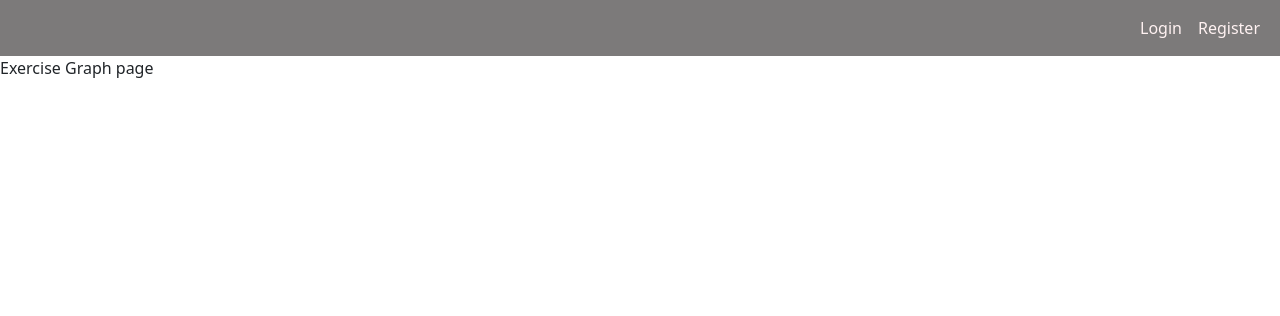
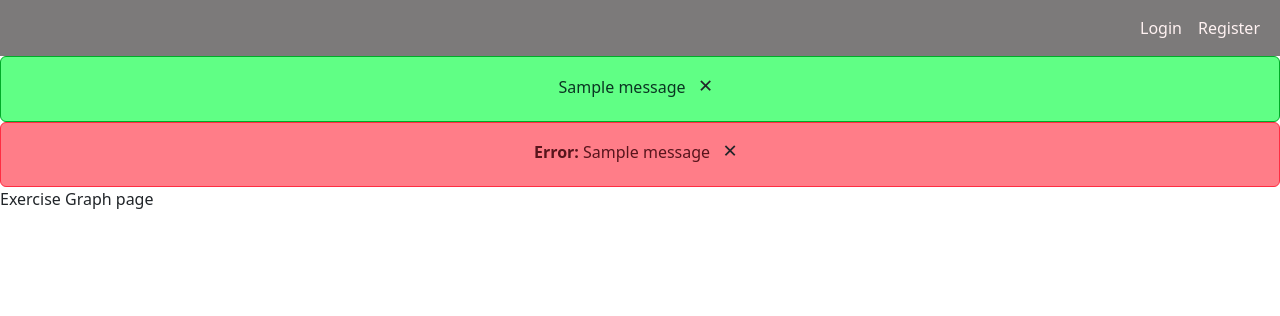
Before and after one commit to asbc0001/AaravCCSNEA777, a Flask app: page /exercise_graph in a window 1280 px wide. Shown: the top 316 px of the page. Run offline with Flask 3, Linux system fonts and the light colour scheme; tables that the repository leaves empty hold one stand-in row (values such as "Sample post"); one stand-in notice (Sample message) is shown.

Commit message:
Message flashing

```diff
--- a/app.py
+++ b/app.py
@@ -1,4 +1,4 @@
-from flask import Flask, render_template, redirect
+from flask import Flask, render_template, redirect, flash
 from flask_sqlalchemy import SQLAlchemy
 import sqlalchemy as sa
 from typing import List
@@ -148,6 +148,8 @@ def Index():
 
 @app.route('/workouts')
 def Workouts():
+    flash("Negative", "negative")
+    flash("Positive", "positive")
     return render_template("workouts.html")
 
 @app.route('/exercises')
--- a/static/styles.css
+++ b/static/styles.css
@@ -57,3 +57,35 @@
             text-decoration-color: #006bdd;
             text-decoration-thickness: 2px;
         }
+
+        /* Positive Flashed Message */
+        .alert-positive {
+            background-color: #60ff85;
+            border-color: #00ab28;
+            text-align: center;
+            padding: 0.3rem 0.6rem;
+            margin-bottom: 0;
+            width: auto;
+            max-width: 100%;
+        }
+
+        /* Negative Flashed Message */
+        .alert-negative {
+            background-color: #ff7d88;
+            border-color: #ff2d42;
+            text-align: center;
+            padding: 0.3rem 0.6rem;
+            margin-bottom: 0;
+            width: auto;
+            max-width: 100%;
+        }
+
+        .alert-negative strong {
+            font-weight: bold;
+        }
+
+        /* Close button styling */
+        .alert .close {
+            font-size: 1.5rem;
+            padding: 0.5rem;
+        }
--- a/templates/layout.html
+++ b/templates/layout.html
@@ -44,6 +44,32 @@
         </div>
     </nav>
 
+    {% with successes = get_flashed_messages(category_filter=["positive"]) %}
+    {% if successes %}
+        {% for msg in successes %}
+            <div class="alert alert-success alert-positive alert-dismissible fade show" role="alert">
+                {{ msg }}
+                <button type="button" class="close btn button-success mx-auto w-auto py-1 mb-2" data-bs-dismiss="alert" aria-label="Close">
+                    <span aria-hidden="true">&times;</span>
+                </button>
+            </div>
+        {% endfor %}
+    {% endif %}
+    {% endwith %}
+
+    {% with errors = get_flashed_messages(category_filter=["negative"]) %}
+        {% if errors %}
+            {% for msg in errors %}
+                <div class="alert alert-danger alert-negative alert-dismissible fade show" role="alert">
+                    <strong>Error: </strong>{{ msg }}
+                    <button type="button" class="close btn button-dark mx-auto w-auto py-1 mb-2" data-bs-dismiss="alert" aria-label="Close">
+                        <span aria-hidden="true">&times;</span>
+                    </button>
+                </div>
+            {% endfor %}
+        {% endif %}
+    {% endwith %}
+
     <!--Main content for the page-->
     <main class="container-fluid text-center"></main>
             {% block main %}{% endblock %} <!-- Jinja placeholder which other templates will extend-->
```
